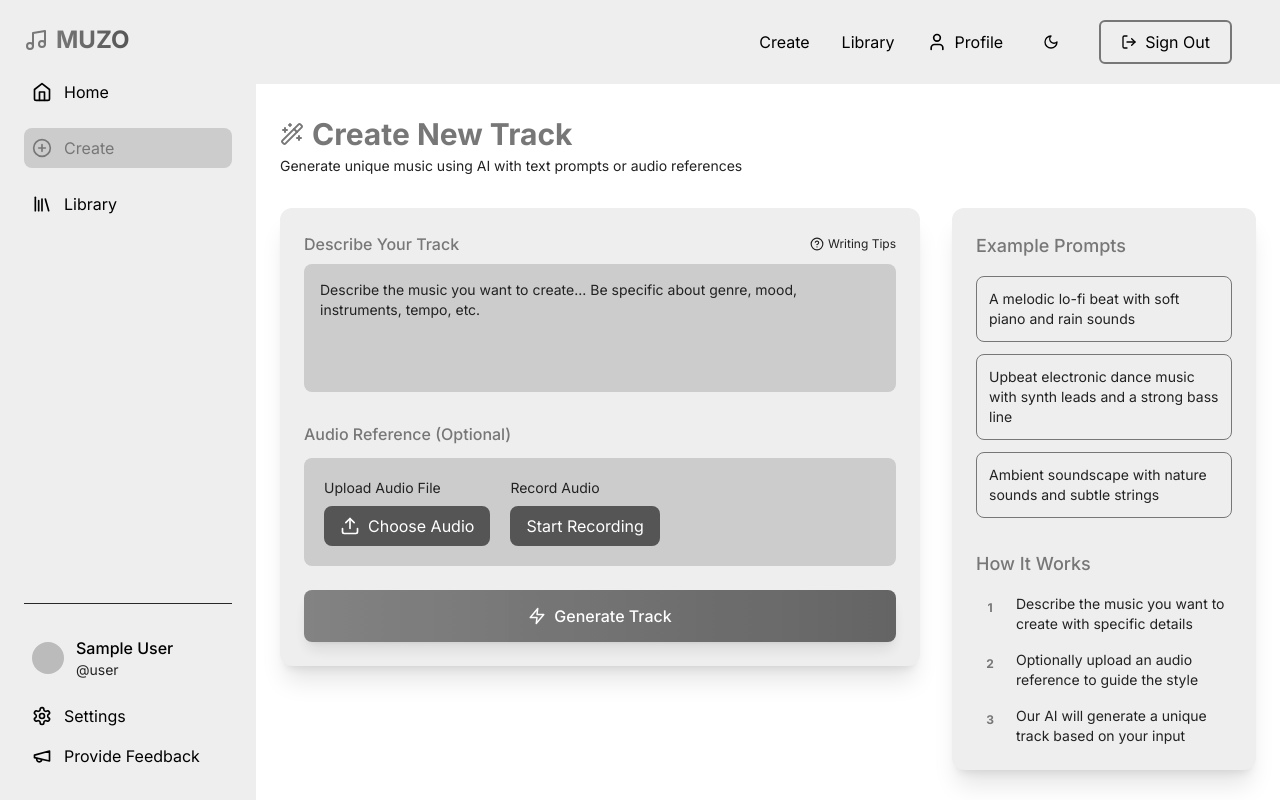
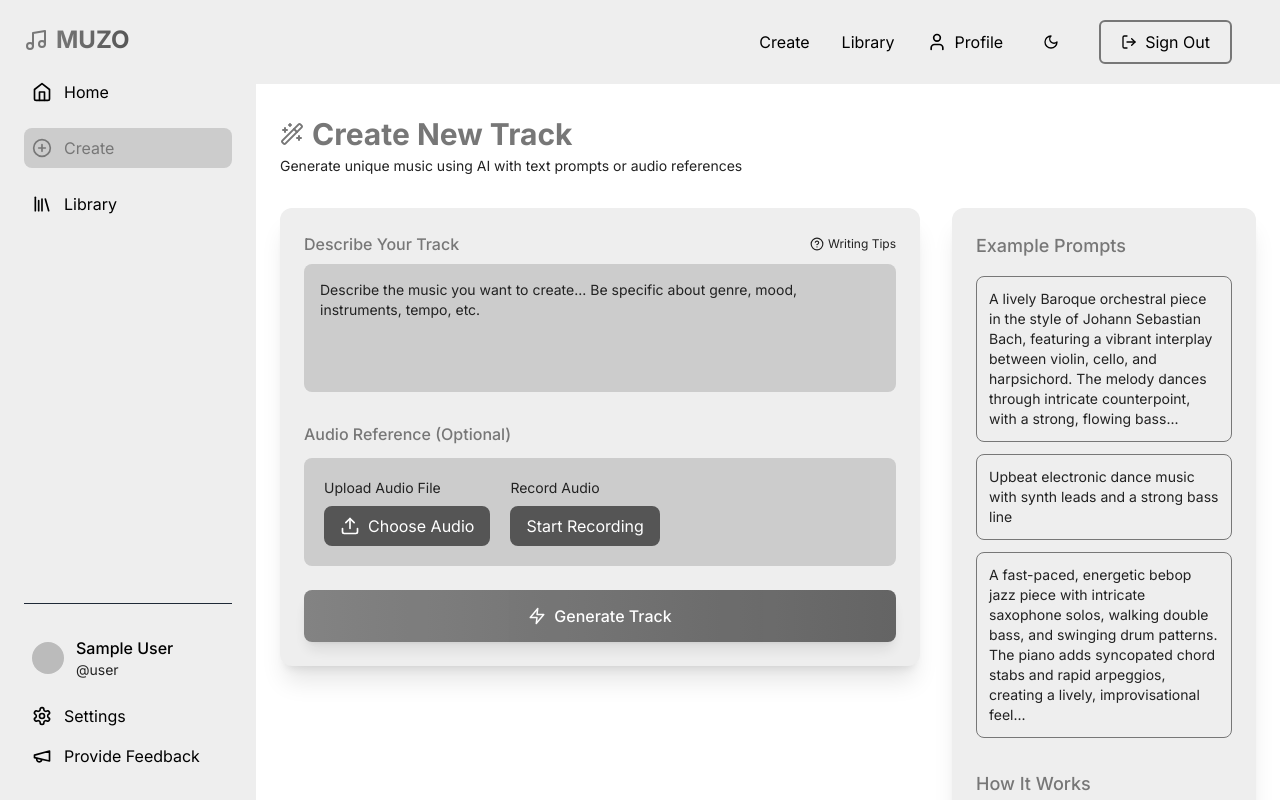
Before and after one commit to yeshwanthrayavarapu/muzotest, a Next.js app: page /create in a window 1280 px wide. Shown: the top 800 px of the page. Built offline with nearby package versions, Linux system fonts and the light colour scheme; no server answers; sample sign-in values are in the browser's storage.

Commit message:
feat: randomised prompt examples

```diff
--- a/src/app/create/page.tsx
+++ b/src/app/create/page.tsx
@@ -1,6 +1,6 @@
 'use client';
 
-import React, { useState } from 'react';
+import React, { useEffect, useState } from 'react';
 import { Music, HelpCircle, Info, Wand2, Zap, RotateCcw } from 'lucide-react';
 import { AudioInput } from '@/components/AudioInput';
 import { AuthGuard } from '@/components/AuthGuard';
@@ -8,7 +8,16 @@ import { Sidebar } from '@/components/Sidebar';
 import NewTrackPlayer from './NewTrackPlayer';
 import { Track } from '@/types/music';
 import { getRandomImageUrl } from '../lib/imageUtils';
-import { truncate } from '@/utils';
+import { selectRandom, truncate } from '@/utils';
+
+// TODO: Revise these and make more
+const ALL_EXAMPLE_PROMPTS = [
+  "A melodic lo-fi beat with soft piano and rain sounds",
+  "Upbeat electronic dance music with synth leads and a strong bass line",
+  "Ambient soundscape with nature sounds and subtle strings",
+  "A lively Baroque orchestral piece in the style of Johann Sebastian Bach, featuring a vibrant interplay between violin, cello, and harpsichord. The melody dances through intricate counterpoint, with a strong, flowing bass line and elegant ornamentation. The composition exudes a sense of grandeur and refinement, perfect for a courtly dance or a triumphant overture.",
+  "A fast-paced, energetic bebop jazz piece with intricate saxophone solos, walking double bass, and swinging drum patterns. The piano adds syncopated chord stabs and rapid arpeggios, creating a lively, improvisational feel. The mood is vibrant and dynamic, perfect for a bustling city scene or an intense jam session.",
+];
 
 export default function CreatePage() {
   const [prompt, setPrompt] = useState('');
@@ -17,6 +26,11 @@ export default function CreatePage() {
   const [error, setError] = useState<string | null>(null);
   const [showTips, setShowTips] = useState(false);
   const [creationStep, setCreationStep] = useState(1);
+  const [examplePrompts, setExamplePrompts] = useState<string[]>([]);
+
+  useEffect(() => {
+    setExamplePrompts(selectRandom(ALL_EXAMPLE_PROMPTS, 3));
+  }, []);
 
   // New states for track display
   const [createdTrack, setCreatedTrack] = useState<Track | null>(null);
@@ -57,11 +71,11 @@ export default function CreatePage() {
 
       const coverUrl = await getRandomImageUrl(prompt);
 
-      setCreatedTrack({
-        id: data.id || 'track-123',
+      const track: Track = {
+        id: data.id,
         title: truncate(prompt, 30),
-        audioUrl: data.audioUrl || '/demo-track.mp3',
-        playUrl: data.playUrl || '/demo-track.mp3',
+        audioUrl: data.audioUrl,
+        playUrl: data.playUrl,
         coverUrl,
         duration: data.duration || 180, // 3 minutes in seconds
         prompt,
@@ -69,7 +83,9 @@ export default function CreatePage() {
         genre: 'AI Generated', // Default genre
         artist: 'AI Music', // Default artist
         createdAt: new Date().toISOString()
-      });
+      };
+
+      setCreatedTrack(track);
     } catch (err) {
       setError(err instanceof Error ? err.message : 'Failed to create track');
     } finally {
@@ -87,12 +103,6 @@ export default function CreatePage() {
   const handleAudioCapture = (file: File) => {
     setAudioFile(file);
   };
-
-  const examplePrompts = [
-    "A melodic lo-fi beat with soft piano and rain sounds",
-    "Upbeat electronic dance music with synth leads and a strong bass line",
-    "Ambient soundscape with nature sounds and subtle strings"
-  ];
 
   const insertExamplePrompt = (prompt: string) => {
     setPrompt(prompt);
@@ -118,6 +128,26 @@ export default function CreatePage() {
         )}
       </button>
     </div>
+  );
+
+  const examplePromptButtons = (
+    <>
+      <h3 className="text-lg font-medium text-accent mb-4">
+        Example Prompts
+      </h3>
+      <div className="space-y-3">
+        {examplePrompts.map((examplePrompt, index) => (
+          <button
+            key={index}
+            onClick={() => insertExamplePrompt(examplePrompt)}
+            disabled={isLoading}
+            className="w-full text-left p-3 bg-subContainer/50 border border-accent hover:border-accent/50 rounded-lg text-sm text-textSecondary transition-all hover:bg-subContainer cursor-pointer"
+          >
+            {truncate(examplePrompt, 220)}
+          </button>
+        ))}
+      </div>
+    </>
   );
 
   return (
@@ -233,19 +263,7 @@ export default function CreatePage() {
                 <div className="lg:col-span-1">
                   <div className="bg-container rounded-xl shadow-xl h-full">
                     <div className="p-6">
-                        <h3 className="text-lg font-medium text-accent mb-4">Example Prompts</h3>
-                        <div className="space-y-3">
-                          {examplePrompts.map((examplePrompt, index) => (
-                            <button
-                              key={index}
-                              onClick={() => insertExamplePrompt(examplePrompt)}
-                              disabled={isLoading}
-                              className="w-full text-left p-3 bg-subContainer/50 border border-accent hover:border-accent/50 rounded-lg text-sm text-textSecondary transition-all hover:bg-subContainer cursor-pointer"
-                            >
-                              {examplePrompt}
-                            </button>
-                          ))}
-                        </div>
+                      {examplePromptButtons}
 
                       <div className="mt-8">
                         <h3 className="text-lg font-medium text-accent mb-4">How It Works</h3>
--- a/src/utils.ts
+++ b/src/utils.ts
@@ -8,3 +8,16 @@ export function truncate(str: string, length: number): string {
     str = str.trim();
     return str.length > length ? str.substring(0, length) + '...' : str;
 }
+
+export function selectRandom<T>(arr: T[], count: number): T[] {
+    const copy = [...arr];
+    const result: T[] = [];
+
+    while (result.length < count && copy.length > 0) {
+        const index = Math.floor(Math.random() * copy.length);
+        result.push(copy[index]);
+        copy.splice(index, 1);
+    }
+
+    return result;
+}
```
Lines whose indentation alone changed are shown as unchanged.
